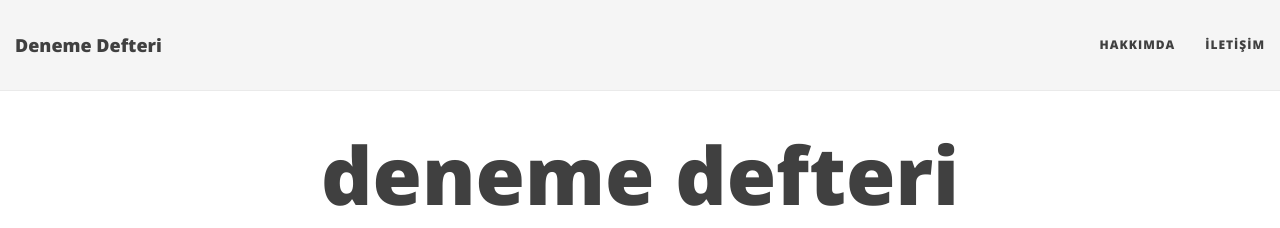
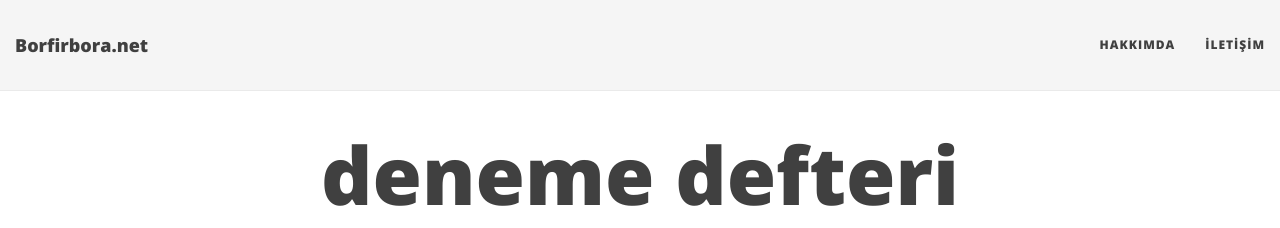
Before and after one commit to borfirbora/borfirbora.github.io, a Jekyll site: the page built from index.html, in a window 1280 px wide. Shown: the top 228 px of the page. Built offline with Jekyll 4.4.1, drawn with Linux system fonts in a browser that asks for light colours; nearby versions of some CDN libraries; the list of posts is cut into pages by our own code.

Commit message:
Update _config.yml

```diff
--- a/_config.yml
+++ b/_config.yml
@@ -14,10 +14,10 @@ baseurl: ""
 # Of course don't forget to change the username and projectname to YOUR username and project
 
 # Name of website
-title: Deneme Defteri
+title: Borfirbora.net
 
 # Short description of your site
-description: İki kapak arasındaki yaldızlı yazılar
+description: Kişisel Blog
 
 # --- Navigation bar options --- #
 
```
